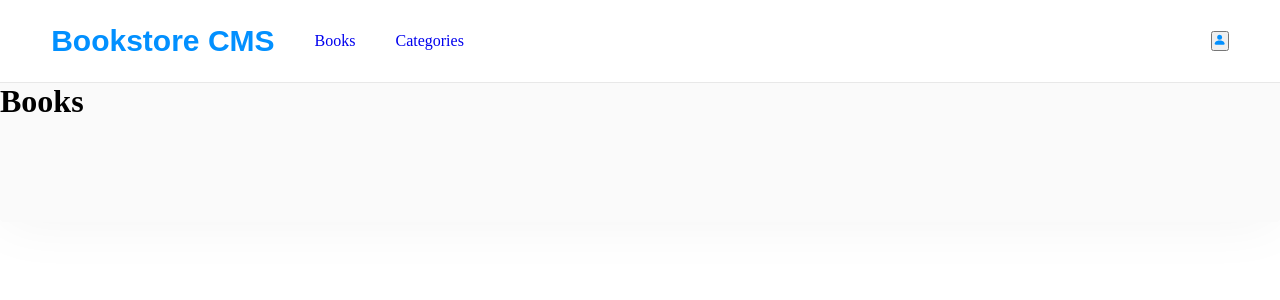
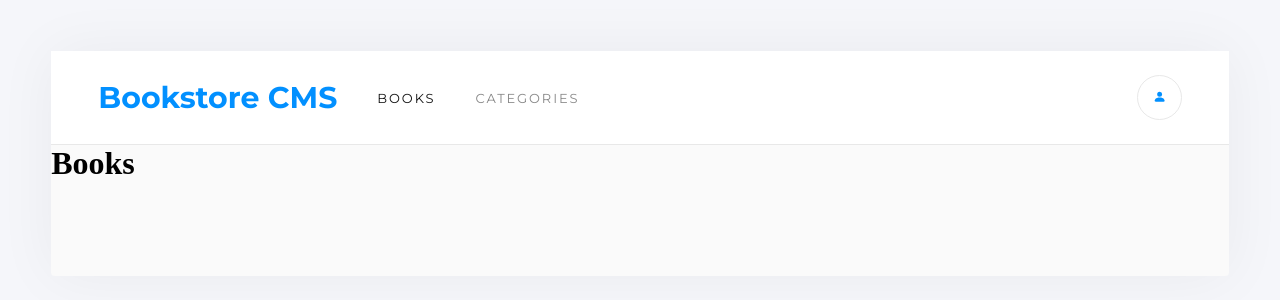
Before and after one commit to YKerroum/Bookstore, a React (Create React App) app: page / in a window 1280 px wide. Shown: the top 300 px of the page. Built offline with nearby package versions, Linux system fonts and the light colour scheme.

Commit message:
feat: add css style to nav bar

```diff
--- a/src/App.css
+++ b/src/App.css
@@ -1,6 +1,12 @@
+@import url('https://fonts.googleapis.com/css2?family=Montserrat:wght@300;400;500;600;700&family=Poppins:wght@300;400;500;600&display=swap');
 * {
   margin: 0;
   padding: 0;
+}
+
+body {
+    padding: 4%;
+    background-color: #f5f6fa;
 }
 
 #root {
@@ -40,3 +46,26 @@ a {
   grid-gap: 40px;
   gap: 40px;
 }
+
+.nav-link {
+opacity: .5;
+    font-family: "Montserrat",sans-serif;
+    font-size: .813rem;
+    color: #121212;
+    letter-spacing: 1.9px;
+    text-transform: uppercase;
+}
+
+.login-button {
+cursor: pointer;
+    width: 2.813rem;
+    height: 2.813rem;
+    border-radius: 50%;
+    border: 1px solid #e8e8e8;
+    background-color: #fff;
+}
+
+.active {
+    opacity: 1;
+    color: #121212;
+}
--- a/src/App.js
+++ b/src/App.js
@@ -12,13 +12,13 @@ const App = () => (
   <>
     <nav>
       {/* eslint-disable-next-line jsx-a11y/anchor-is-valid */}
-      <Link className="logo" path="/">Bookstore CMS</Link>
+      <Link className="logo" to="/">Bookstore CMS</Link>
       <ul className="nav-links">
         <li>
-          <NavLink path="/">Books</NavLink>
+          <NavLink className="nav-link" to="/">Books</NavLink>
         </li>
         <li>
-          <NavLink path="/categories">Categories</NavLink>
+          <NavLink className="nav-link" to="/categories">Categories</NavLink>
         </li>
       </ul>
       <button type="button" className="login-button">
```
